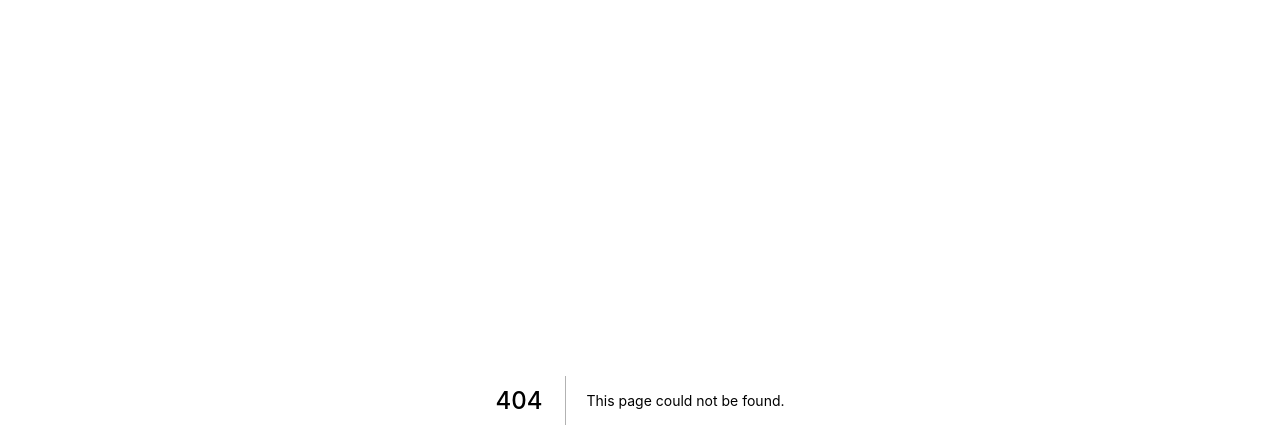
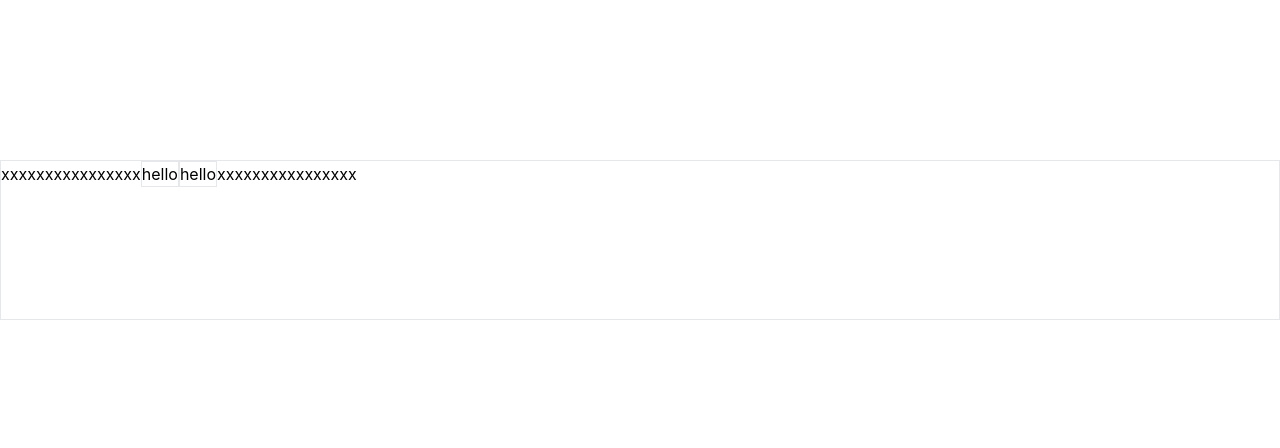
Before and after one commit to EICHAN1208/next-tailwindcss-sample, a Next.js app: page /inline-flex in a window 1280 px wide. Before the commit this address had no page. Shown: the top 448 px of the page. Built offline with nearby package versions, Linux system fonts and the light colour scheme.

Commit message:
inline-flex

```diff
--- /dev/null
+++ b/pages/inline-flex.js
@@ -0,0 +1,18 @@
+import Spacer from "./spacer";
+
+export default function InlineFlex() {
+  return (
+    <>
+      <Spacer />
+
+      <div className="border container mx-auto h-40">
+        <p>
+          xxxxxxxxxxxxxxxx
+          <div className="border inline-flex">hello</div>
+          <div className="border inline-flex">hello</div>
+          xxxxxxxxxxxxxxxx
+        </p>
+      </div>
+    </>
+  );
+}
```
